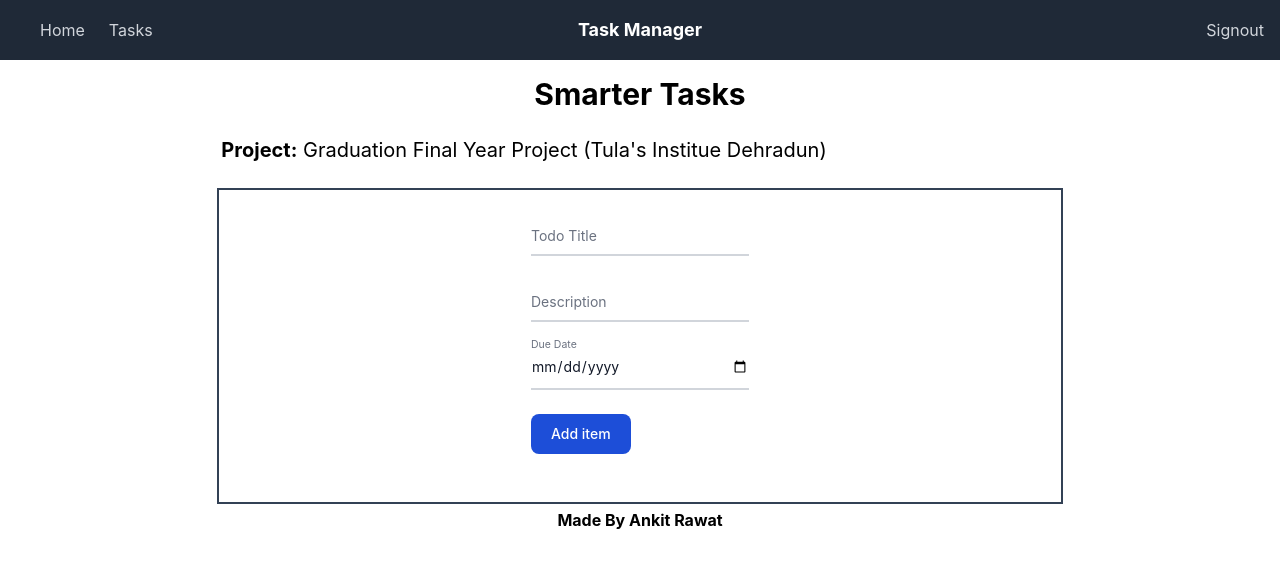
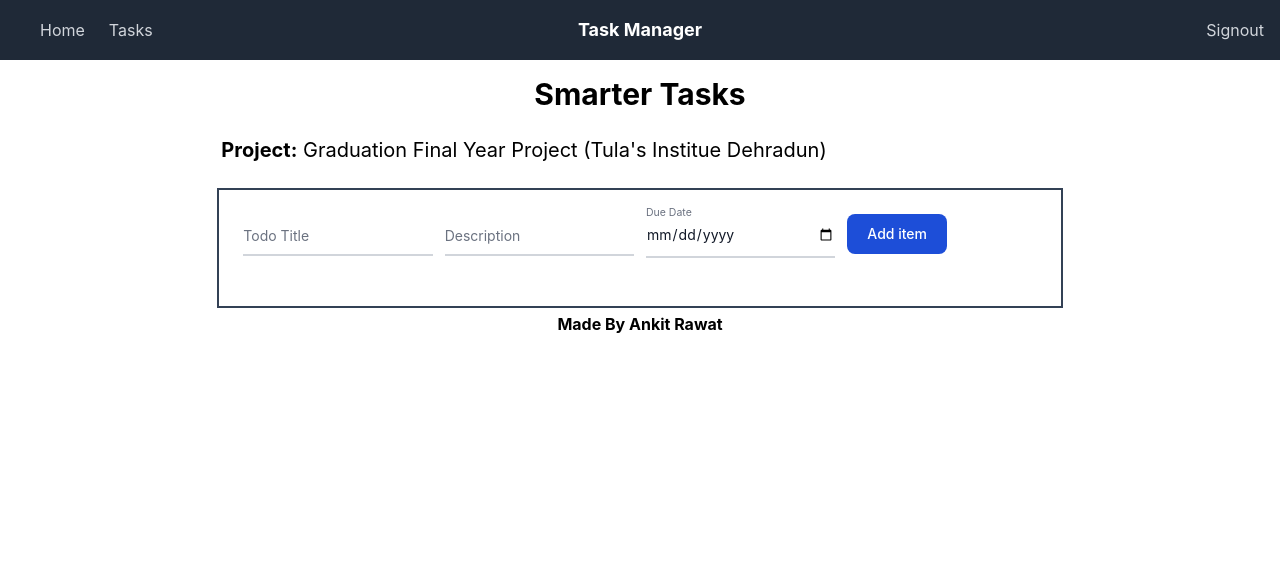
Before and after one commit to IamAnkitR/wd-301, a React (Create React App) app in the folder smarter-tasks/: page /tasks in a window 1280 px wide. Shown: the top 568 px of the page. Built offline with nearby package versions, Linux system fonts and the light colour scheme; sample sign-in values are in the browser's storage.

Commit message:
refactor

```diff
--- a/smarter-tasks/src/TaskForm.tsx
+++ b/smarter-tasks/src/TaskForm.tsx
@@ -53,7 +53,7 @@ const TaskForm = (props: TaskFormProps) => {
   };
   return (
     <form onSubmit={addTask}>
-      <div className="TaskItem sgrid md:grid-cols-4 md:gap-3 ">
+      <div className="TaskItem grid md:grid-cols-4 md:gap-3 ">
         <div className="relative z-0 w-full mb-6 group">
           <input
             id="todoTitle"
```
